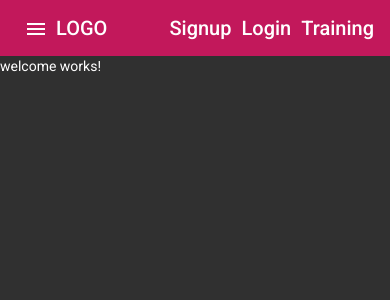
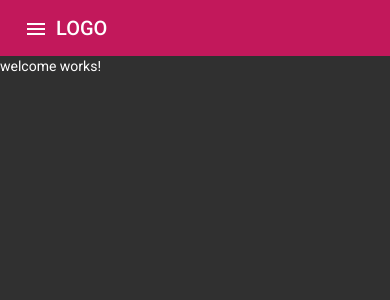
Before and after one commit to Mikolaj-Bochenek/FitnessTracker, an Angular app: page / in a window 390 px wide. Shown: the top 300 px of the page. Built offline with nearby package versions, Linux system fonts and the light colour scheme.

Commit message:
Making the page responsive

```diff
--- a/src/app/app.component.html
+++ b/src/app/app.component.html
@@ -4,7 +4,7 @@
     </mat-sidenav>
     <mat-sidenav-content>
         <mat-toolbar color="primary">
-            <div>
+            <div fxHide.gt-xs>
                 <button mat-icon-button (click)="sidenav.toggle()">
                     <mat-icon>menu</mat-icon>
                 </button>
@@ -12,11 +12,11 @@
             <div>
                 <a routerLink="/">LOGO</a>
             </div>
-            <div fxFlex fxLayout fxLayoutAlign="flex-end">
+            <div fxFlex fxLayout fxLayoutAlign="flex-end" fxHide.xs>
                 <ul fxLayout fxLayoutGap="10px" class="navigation-items">
                     <li><a routerLink="/signup">Signup</a></li>
                     <li><a routerLink="/login">Login</a></li>
-                    <li><a routerLink="/training">Training</a></li>
+                    <li><a routerLink="/training">Training</a></li>+
                 </ul>
             </div>
         </mat-toolbar>
```
